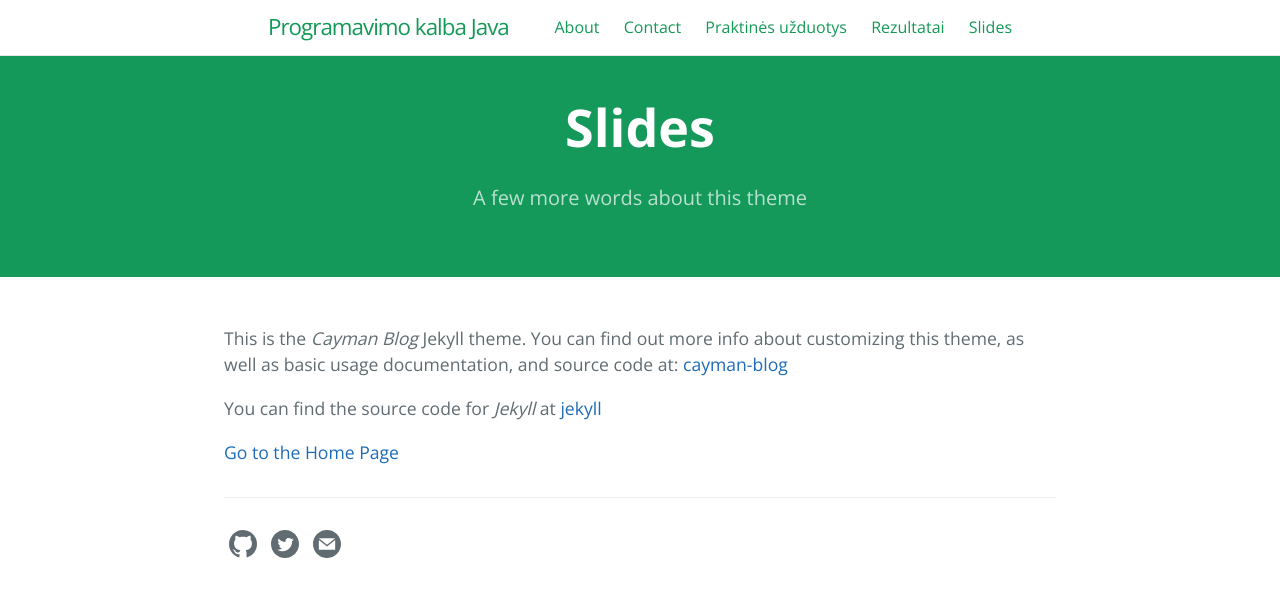
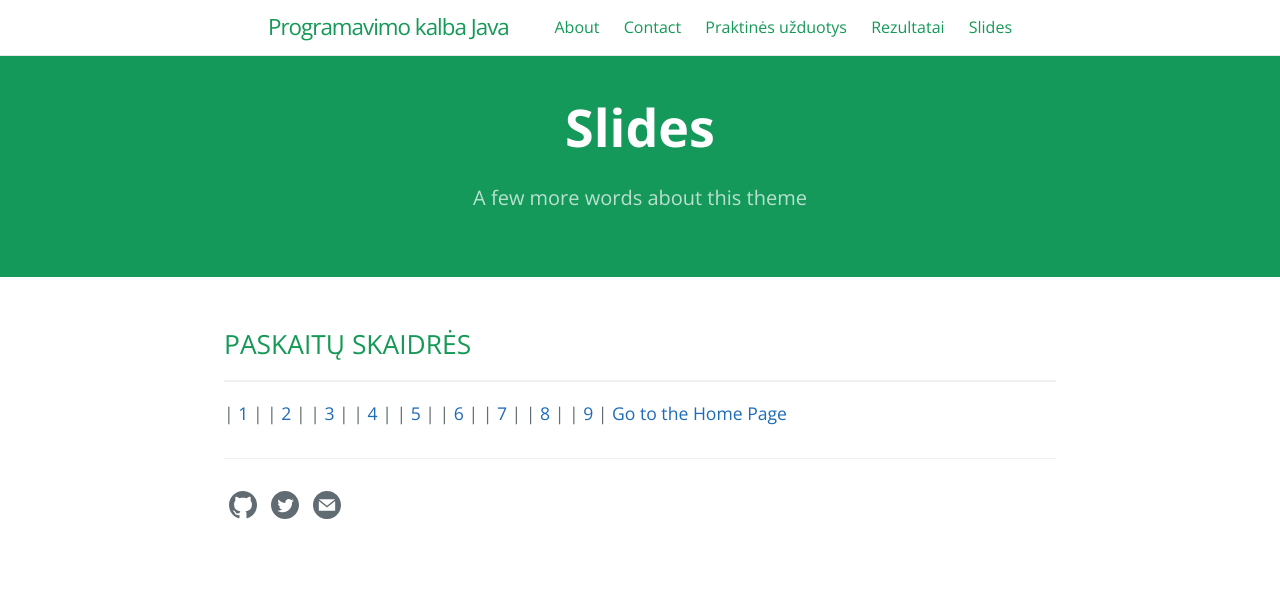
Before and after one commit to eif-courses/Java-Lecture-Notes, a Jekyll site: the page built from slides.md, in a window 1280 px wide. Shown: the top 597 px of the page. Built offline with Jekyll 4.4.1, drawn with Linux system fonts in a browser that asks for light colours.

Commit message:
Update slides.md

```diff
--- a/slides.md
+++ b/slides.md
@@ -3,11 +3,17 @@ layout: page
 title: Slides
 tagline: A few more words about this theme
 permalink: /slides.html
+published: true
 ---
-
-This is the _Cayman Blog_ Jekyll theme. You can find out more info about customizing this theme, as well as basic usage documentation, and source code at: [cayman-blog](https://github.com/lorepirri/cayman-blog)
-
-You can find the source code for _Jekyll_ at [jekyll](https://github.com/jekyll/jekyll)
-
-
+## PASKAITŲ SKAIDRĖS
+___
+| [1](https://www.w3schools.com/html/html_tables.asp) |
+| [2](https://www.w3schools.com/html/html_tables.asp) |
+| [3](https://www.w3schools.com/html/html_tables.asp) |
+| [4](https://www.w3schools.com/html/html_tables.asp) |
+| [5](https://www.w3schools.com/html/html_tables.asp) |
+| [6](https://www.w3schools.com/html/html_tables.asp) |
+| [7](https://www.w3schools.com/html/html_tables.asp) |
+| [8](https://www.w3schools.com/html/html_tables.asp) |
+| [9](https://www.w3schools.com/html/html_tables.asp) |
 [Go to the Home Page]({{ site.url }}{{ site.baseurl }})
```
